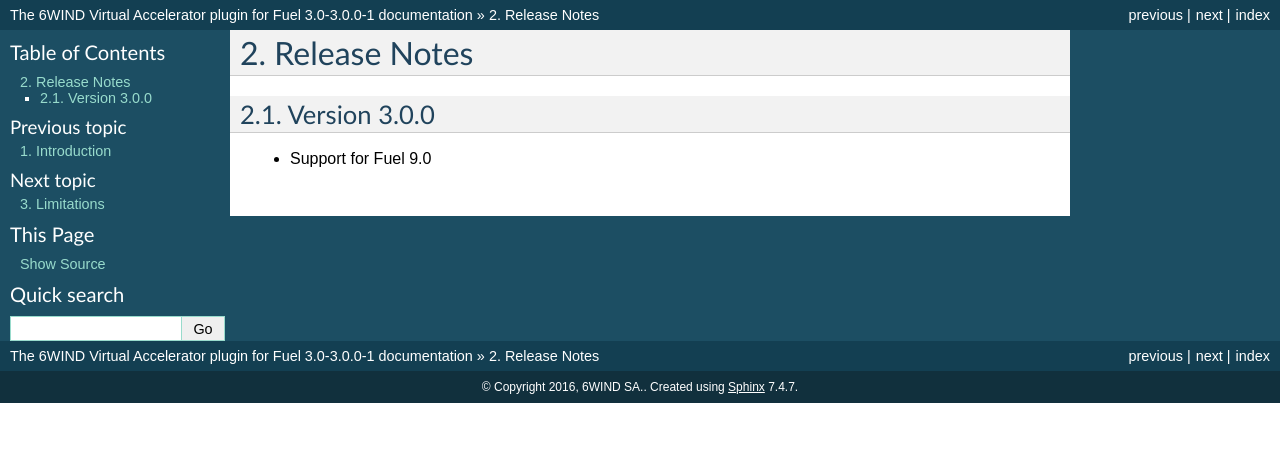
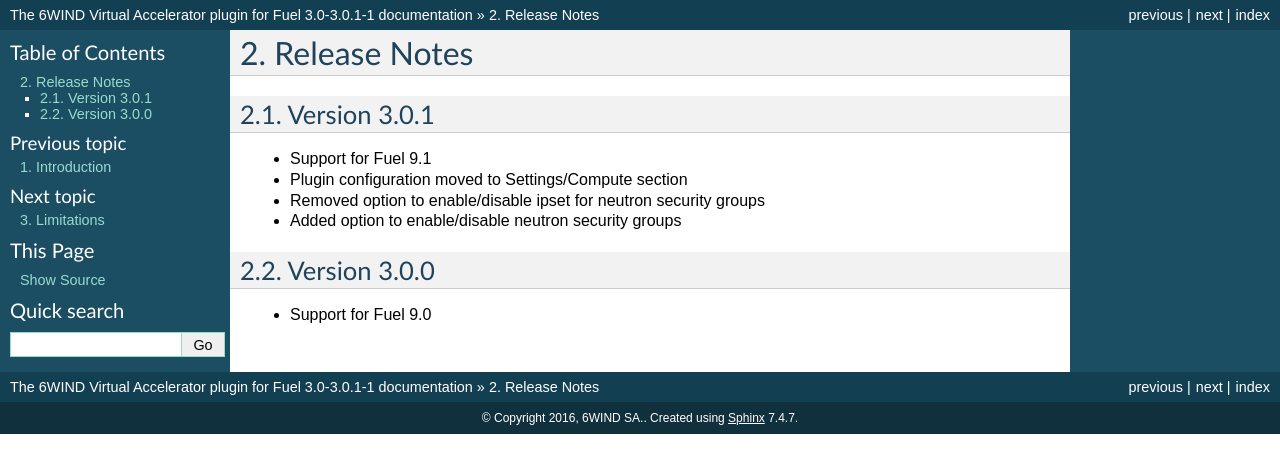
Before and after one commit to openstack-archive/fuel-plugin-6wind-virtual-accelerator, a Sphinx documentation site: the page built from doc/source/release_notes.rst, in a window 1280 px wide. Shown: the top 473 px of the page. Built offline with Sphinx 7.4.7, drawn with Linux system fonts in a browser that asks for light colours.

Commit message:
6wind-virtual-accelerator-plugin: update release to 3.0.1
This commit updates plugin release to reflect the following
important changes:

- support for 9.1 maintenance update
- rework of plugin UI
- ability to disable security groups

Signed-off-by: Francesco Santoro <francesco.santoro@6wind.com>

Change-Id: Ia3f3d194a12a0b857722f8381b057e883ea31434

```diff
--- a/doc/source/conf.py
+++ b/doc/source/conf.py
@@ -59,7 +59,7 @@ copyright = u'2016, 6WIND SA.'
 # The short 1.0-1.0.0-1 version.
 version = '3.0'
 # The full version, including alpha/beta/rc tags.
-release = '3.0-3.0.0-1'
+release = '3.0-3.0.1-1'
 
 # The language for content autogenerated by Sphinx. Refer to documentation
 # for a list of supported languages.
--- a/doc/source/installation.rst
+++ b/doc/source/installation.rst
@@ -67,19 +67,19 @@ Installing 6WIND Virtual Accelerator Plugin
 #.  Copy the downloaded rpm to the Fuel Master node:
     ::
 
-        scp 6wind-virtual-accelerator-3.0-3.0.0-1.noarch.rpm  <Fuel Master node ip>:/tmp/
+        scp 6wind-virtual-accelerator-3.0-3.0.1-1.noarch.rpm  <Fuel Master node ip>:/tmp/
 
 #.  Log into the Fuel Master node and install the plugin
     ::
 
         ssh <the Fuel Master node ip>
-        fuel plugins --install /tmp/6wind-virtual-accelerator-3.0-3.0.0-1.noarch.rpm
+        fuel plugins --install /tmp/6wind-virtual-accelerator-3.0-3.0.1-1.noarch.rpm
 
 #.  Now verify that the plugin is correctly installed
     ::
 
         fuel plugins
-        3  | 6wind-virtual-accelerator | 3.0.0   | 4.0.0
+        3  | 6wind-virtual-accelerator | 3.0.1   | 4.0.0
 
     ..
 
--- a/doc/source/release_notes.rst
+++ b/doc/source/release_notes.rst
@@ -1,5 +1,13 @@
 Release Notes
 =============
+
+Version 3.0.1
+-------------
+
+*   Support for Fuel 9.1
+*   Plugin configuration moved to Settings/Compute section
+*   Removed option to enable/disable ipset for neutron security groups
+*   Added option to enable/disable neutron security groups
 
 Version 3.0.0
 -------------
--- a/metadata.yaml
+++ b/metadata.yaml
@@ -6,7 +6,7 @@ name: 6wind-virtual-accelerator
 # Human-readable name for your plugin
 title: 6WIND Virtual Accelerator Fuel plugin
 # Plugin version
-version: '3.0.0'
+version: '3.0.1'
 # Description
 description: Enable use of 6WIND Virtual Accelerator plugin for Neutron
 # Required Fuel version
```
